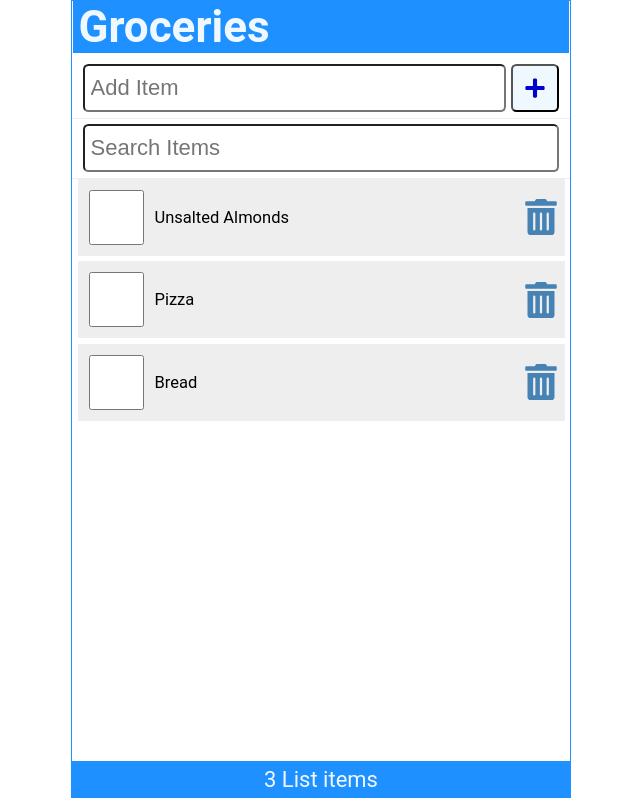
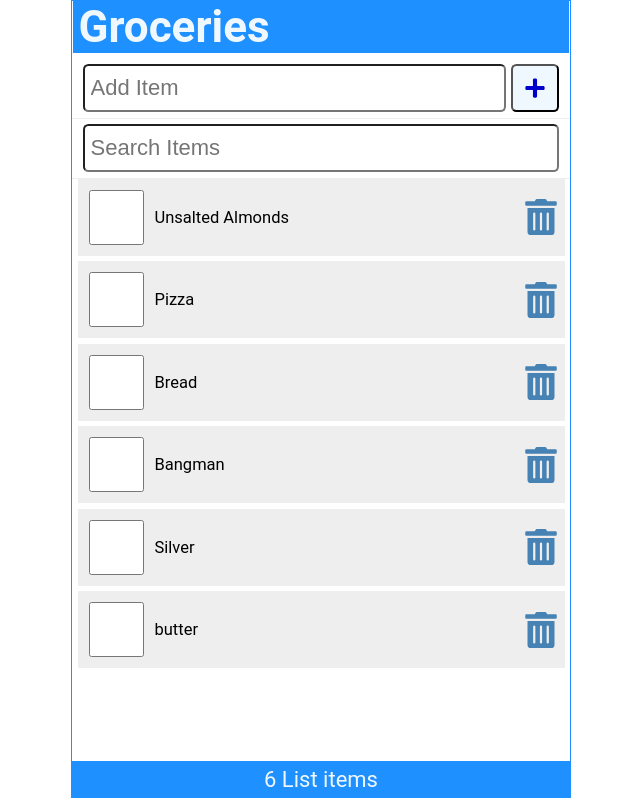
Before and after one commit to Prwler/React-Tutorial, a React (Create React App) app: page / in a window 1280 px wide. Shown: the whole page, without its empty margins (319-959 px from the left). Built offline with nearby package versions, Linux system fonts and the light colour scheme; data requests are answered from the project's data file.

Commit message:
Added CRUD operations

```diff
--- a/data/db.json
+++ b/data/db.json
@@ -14,6 +14,21 @@
       "id": 3,
       "checked": false,
       "item": "Bread"
+    },
+    {
+      "id": 4,
+      "checked": false,
+      "item": "Bangman"
+    },
+    {
+      "id": 5,
+      "checked": false,
+      "item": "Silver"
+    },
+    {
+      "id": 6,
+      "checked": false,
+      "item": "butter"
     }
   ]
 }
--- a/src/App.js
+++ b/src/App.js
@@ -3,6 +3,7 @@ import Content from './Components/Content';
 import Footer from './Components/Footer';
 import AddItem from './Components/AddItem';
 import SearchItem from "./Components/SearchItem";
+import apiRequest from "./Components/apiRequest";
 import { useState, useEffect } from 'react';
 
 function App() {
@@ -39,18 +40,45 @@ function App() {
     const myNewItem = { id,checked: false,item};
     const listItems = [...items, myNewItem];
     setItems(listItems);
+
+    const postOptions = {
+      method: 'POST',
+      headers: {
+        'Content-Type': 'application/json'
+      },
+      body: JSON.stringify(myNewItem)
+    }
+    const result = apiRequest(API_URL, postOptions);
+    if (!result) setFetchError(result);
   }
 
-  const handleCheck = (id) => {
+  const handleCheck = async (id) => {
     const listItems = items.map((item) => item.id === id ? {
       ...item, checked: !item.checked
     }: item);
     setItems(listItems);
+
+    const myItem = listItems.filter((item) => item.id);
+    const updateOptions = {
+      method: 'PATCH',
+      headers: {
+        'Content-Type': 'application/json'
+      },
+    body: JSON.stringify({checked: myItem[0].checked})
+    };
+    const reqUrl = `${API_URL}/${id}`;
+    const result = await apiRequest(reqUrl, updateOptions);
+    if(result) setFetchError(result);
   }
 
-  const handleDelete = (id) => {
+  const handleDelete = async  (id) => {
      const listItems = items.filter((item) => item.id !== id);
      setItems(listItems);
+
+     const deleteOptions = { method: 'DELETE'};
+     const reqUrl = `${API_URL}/${id}`;
+     const result = await apiRequest(reqUrl, deleteOptions);
+     if(result) setFetchError(result);
   }
 
   const handleSubmit = (e) => {
--- /dev/null
+++ b/src/Components/apiRequest.js
@@ -0,0 +1,12 @@
+const apiRequest = async (url = '', optionsObj = null, errMsg = null) => {
+    try{
+        const response = await fetch(url, optionsObj);
+        if (!response.ok) throw Error('Please reload the app')
+    } catch(err){
+        errMsg = err.message;
+    } finally{
+        return errMsg;
+    }
+}
+
+export default apiRequest;
```
Lines whose indentation alone changed are shown as unchanged.
